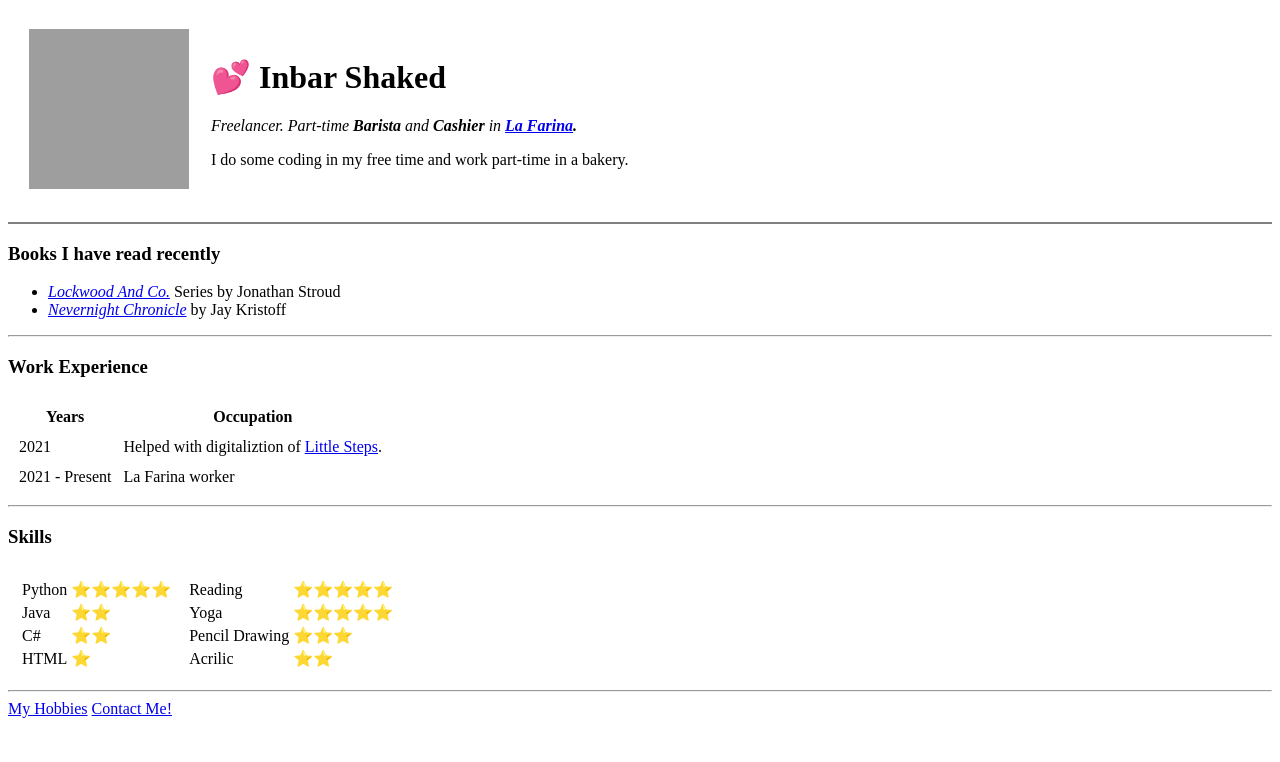
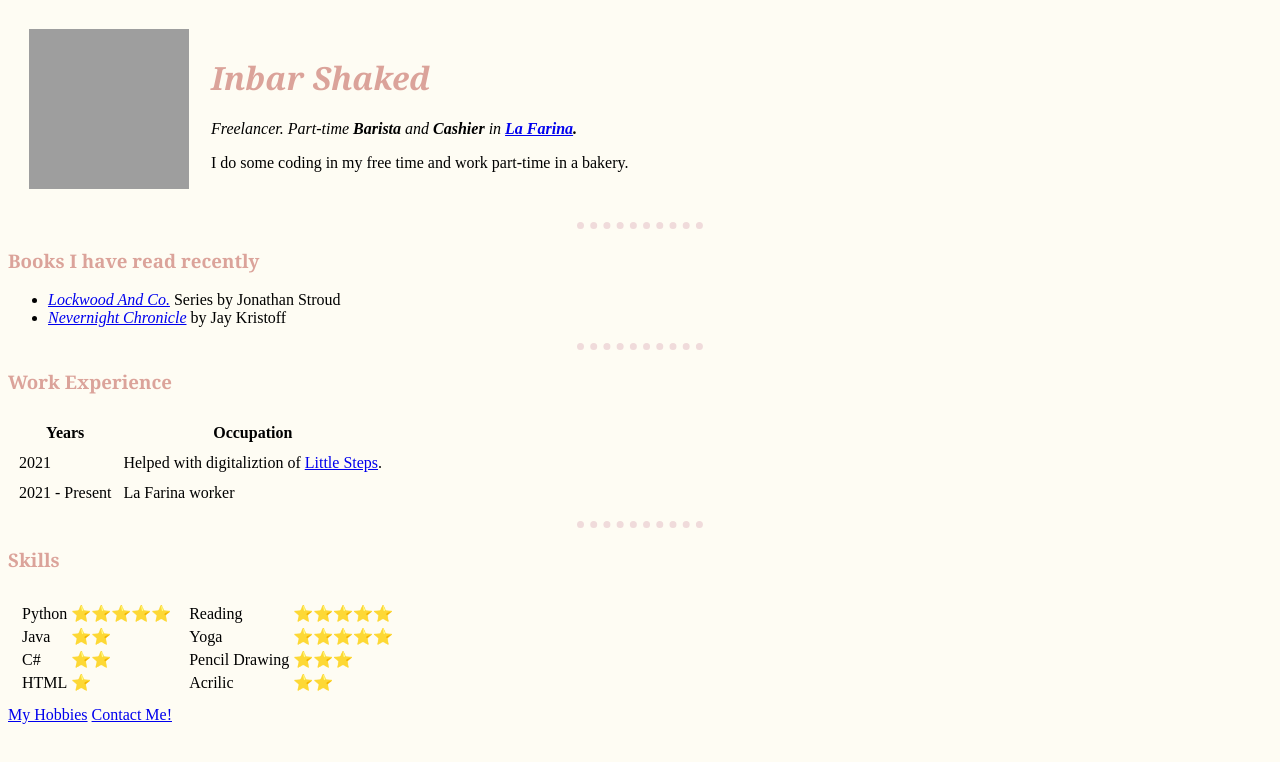
Before and after one commit to 3mb3r4/My-First-Website, a plain HTML site: page index.html in a window 1280 px wide. Drawn offline with Linux system fonts and the light colour scheme; grey boxes are pictures that could not be loaded.

Commit message:
initial upload

```diff
--- /dev/null
+++ b/css/styles.css
@@ -0,0 +1,32 @@
+body {
+    background-color: #FEFCF3;
+}
+
+hr {
+    /*background-color: #F0DBDB;*/
+
+    /*ver 1*/
+    /*
+    border-bottom: 0.2cm #F0DBDB;
+    border-style: none;
+    border-bottom-style: dotted;
+    width: 10%;
+    */
+
+    /*ver 2*/
+    border-color: #F0DBDB;
+    border-style: dotted none none;
+    border-width: 7px;
+    width: 10%;
+}
+
+h1 {
+    color: #DBA39A;
+    font-style: italic;
+    font-family: Georgia, 'Times New Roman', Times, serif;
+}
+
+h3 {
+    color: #DBA39A;
+    font-family: Georgia, 'Times New Roman', Times, serif;
+}
--- a/index.html
+++ b/index.html
@@ -1,8 +1,10 @@
+
 <!DOCTYPE html>
 <html lang="en">
 <head>
     <meta charset="UTF-8">
     <title>My Personal Website</title>
+    <link rel="stylesheet" href="css/styles.css">
 </head>
 
 <body>
@@ -11,7 +13,7 @@
             <tr>
                 <td><img src="images/IMG_7144.JPG" alt="pink lutos in a pound" width="160" height="160"></td>
                 <td>
-                    <h1> 💕 Inbar Shaked</h1>
+                    <h1> Inbar Shaked</h1>
                     <p><em>Freelancer. Part-time <strong>Barista</strong> and <strong>Cashier</strong> in <strong><a href="https://www.lafarina.co.il/">La Farina</a>.</em></strong></em></p>
                     <p>I do some coding in my free time and work part-time in a bakery.</p>
                 </td>
@@ -20,11 +22,9 @@
     </table>
 
     <!--<img src="images/boat_right_1.png" alt="pixil art boat with pink flag" width="48" height="48"> -->
+    <!-- ^ MAKES A PARAGRAPH, IT GROUPS THE TEXT TOGETHER -->
 
-
-     <!-- ^ MAKES A PARAGRAPH, IT GROUPS THE TEXT TOGETHER -->
-
-    <hr size = "2" noshade="">
+    <hr>
 
     <h3>Books I have read recently</h3>
     <p>
@@ -98,7 +98,6 @@
         </tr>
 
     </table>
-    <hr>
     <a href="hobbies.html">My Hobbies</a>
     <a href="contact-info.html">Contact Me!</a>
 </body>
```
Also changed, not shown: contact-info.html (+3 -0 lines), hobbies.html (+1 -1 lines), 1 other file.
